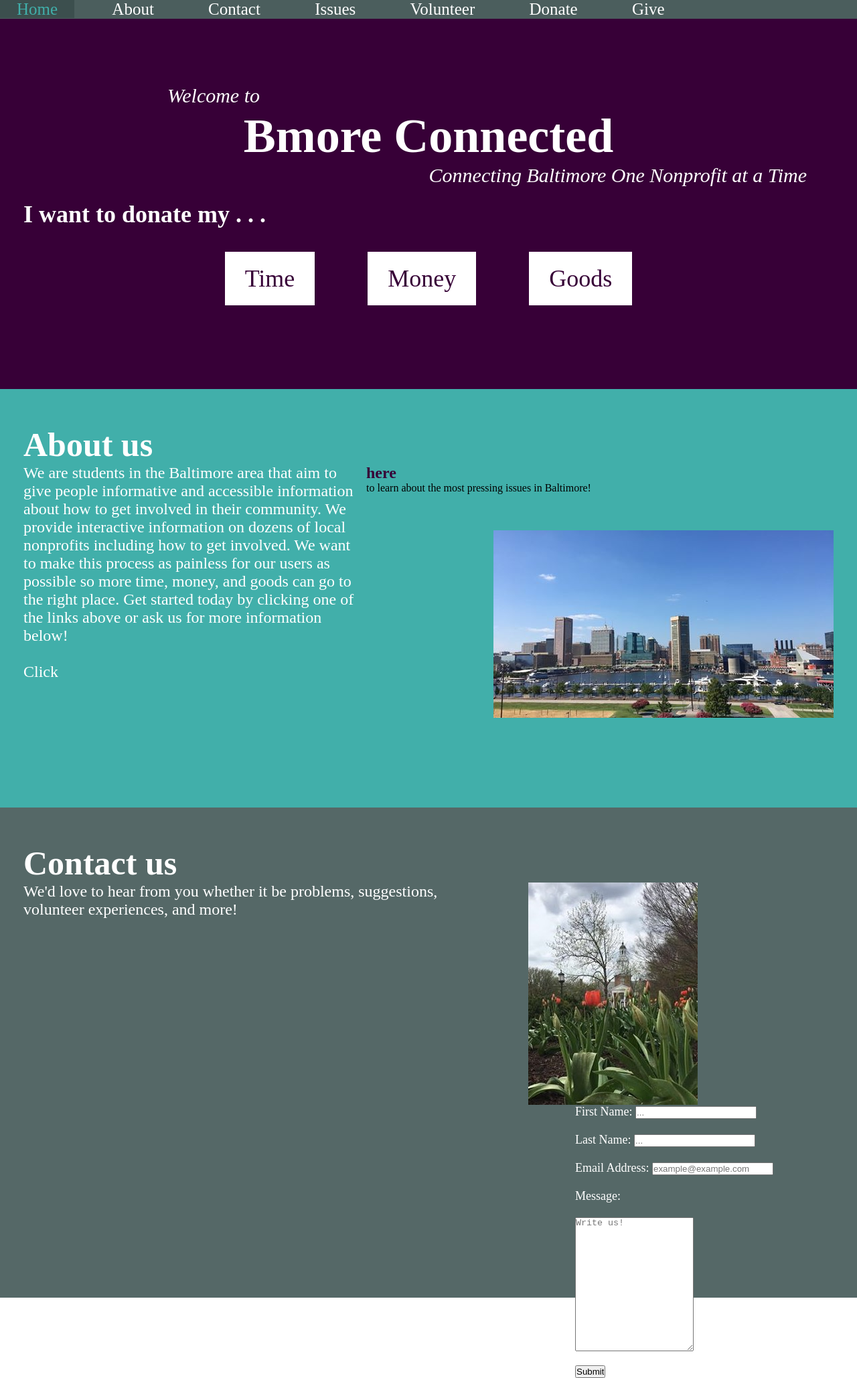
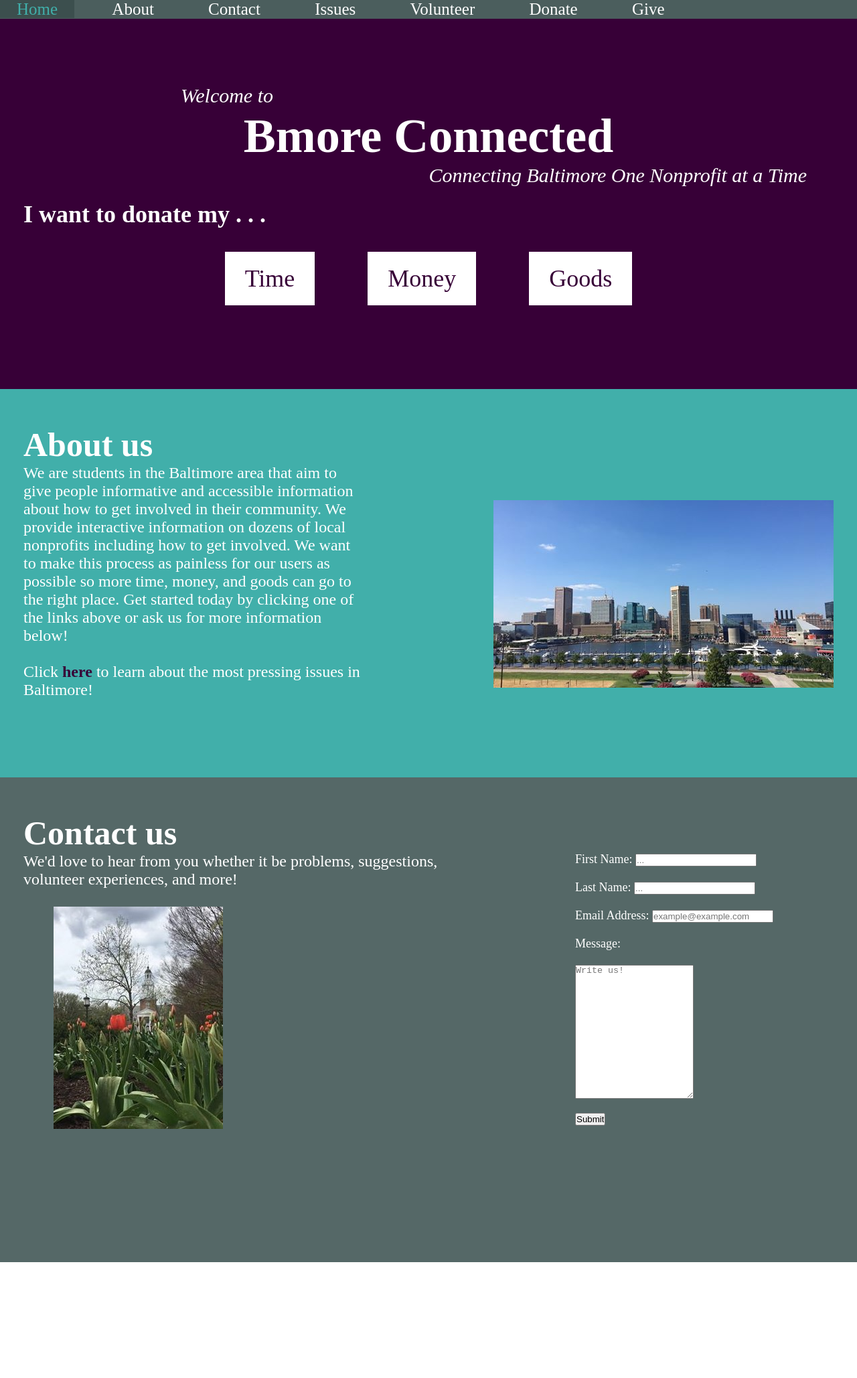
Before and after one commit to bmoreconnected2019/bmoreconnected, a plain HTML site: page index.html in a window 1280 px wide. Shown: the whole page at 67% size. After the commit the page ends 1885 px from the top, so only its background shows below. Drawn offline with Linux system fonts and the light colour scheme.

Commit message:
fixed
yea

```diff
--- a/index.css
+++ b/index.css
@@ -29,7 +29,7 @@
 }
 #Welcome{
     float:left;
-    margin-left: 250px;
+    margin-left: 270px;
     font-size: 30px;
     color: white;
     font-family: Bookman Old Style;
@@ -103,14 +103,14 @@
     margin-right: 35px;
 
 }
-#issueslink a:link,
-#issueslink a:visited{
+#AboutUsInfo a:link,
+#AboutUsInfo a:visited{
     color: rgb(55,0,55);
     font-size: 24px;
     text-decoration: none;
     font-family: Bookman Old Style;
 }
-#issueslink a:hover{
+#AboutUsInfo a:hover{
     font-style: italic;
 }
 
@@ -132,6 +132,9 @@
     float: left;
     width: 55%;
 }
+#ContactUsInfo img{
+    margin-left: 45px;
+}
 #ContactForm{
     color: white;
     font-family: Bookman Old Style;
@@ -139,7 +142,3 @@
     float: right;
     margin-right: 125px;
 }
-#flowers{
-    float: left;
-    margin-left: 50px;
-}
--- a/index.html
+++ b/index.html
@@ -48,7 +48,7 @@
         goods can go to the right place. Get started today by clicking one of the links above
         or ask us for more information below!
         <br><br>
-        Click <div id="issueslink"><a href = "issues.html"><strong>here</strong></a></div>
+        Click <a href = "issues.html"><strong>here</strong></a>
         to learn about the most pressing issues
         in Baltimore!
     </p>
@@ -66,8 +66,8 @@
     <p id="ContactUsInfo"> We'd love to hear from you
         whether it be problems,
     suggestions, volunteer experiences, and more!
-    <br><br></p>
-     <div id="flowers"><img src="flowers.jpg" alt="Baltimore Flowers"></div>
+    <br><br>
+    <img src="flowers.jpg" alt="Baltimore Flowers"></p>
     <div id="ContactForm">
             <form action="/action_page.php">
                 <label for="fname">First Name:</label>
```
